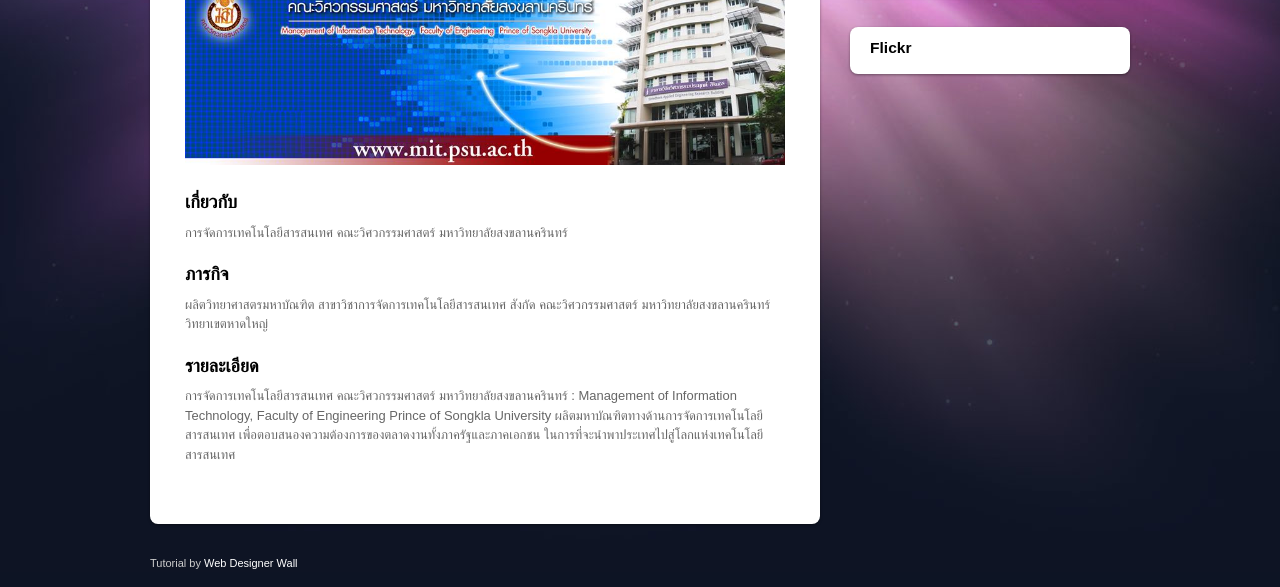
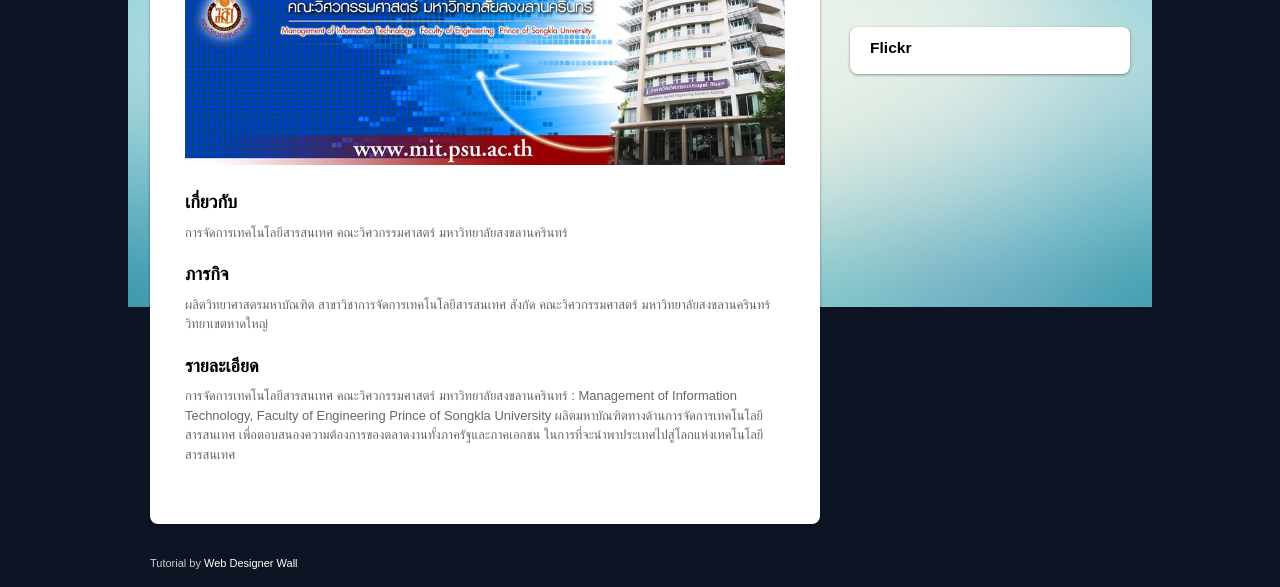
Before and after one commit to Piyamas055/MIT13_053_055_075, a plain HTML site: page MIT13/index.html in a window 1280 px wide. Shown: the part 333-920 px from the top of the page. Drawn offline with Linux system fonts and the light colour scheme.

Commit message:
Edit style.css

```diff
--- a/MIT13/style.css
+++ b/MIT13/style.css
@@ -29,7 +29,7 @@ article, aside, details, figcaption, figure, footer, header, hgroup, menu, nav,
 GENERAL STYLING
 *************************************************************************************/
 body {
-	background: #0d1424 url(images/body-bg.jpg) no-repeat center top;
+	background: #0d1424 url(Picture/Alien-Ink-2560X1600-Abstract-Background-1024x640.jpg) no-repeat center top;
 	font: .81em/150% Arial, Helvetica, sans-serif;
 	color: #666;
 }
```
Also changed, not shown: MIT13/Picture/Alien-Ink-2560X1600-Abstract-Background-1024x640.jpg (added).
